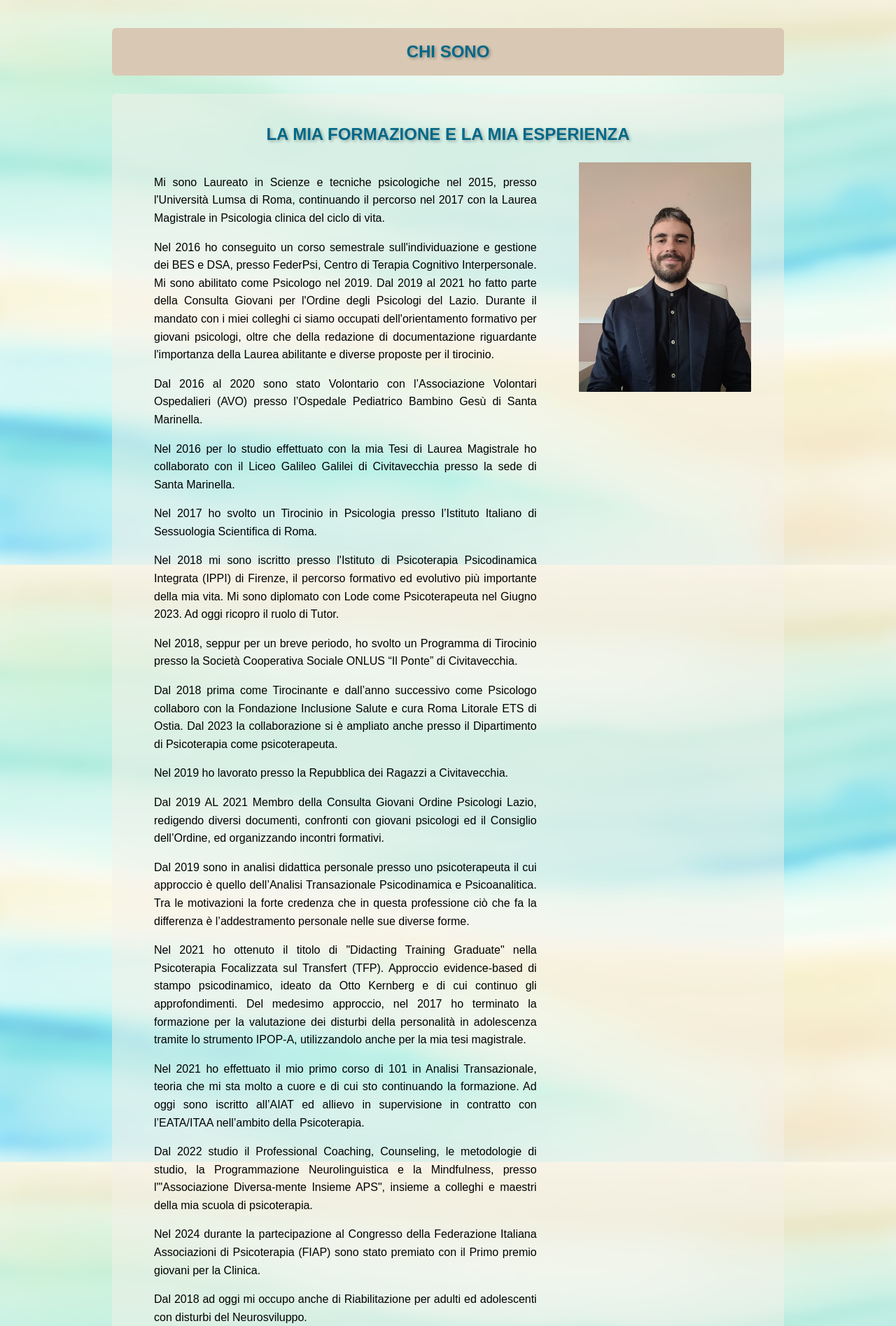
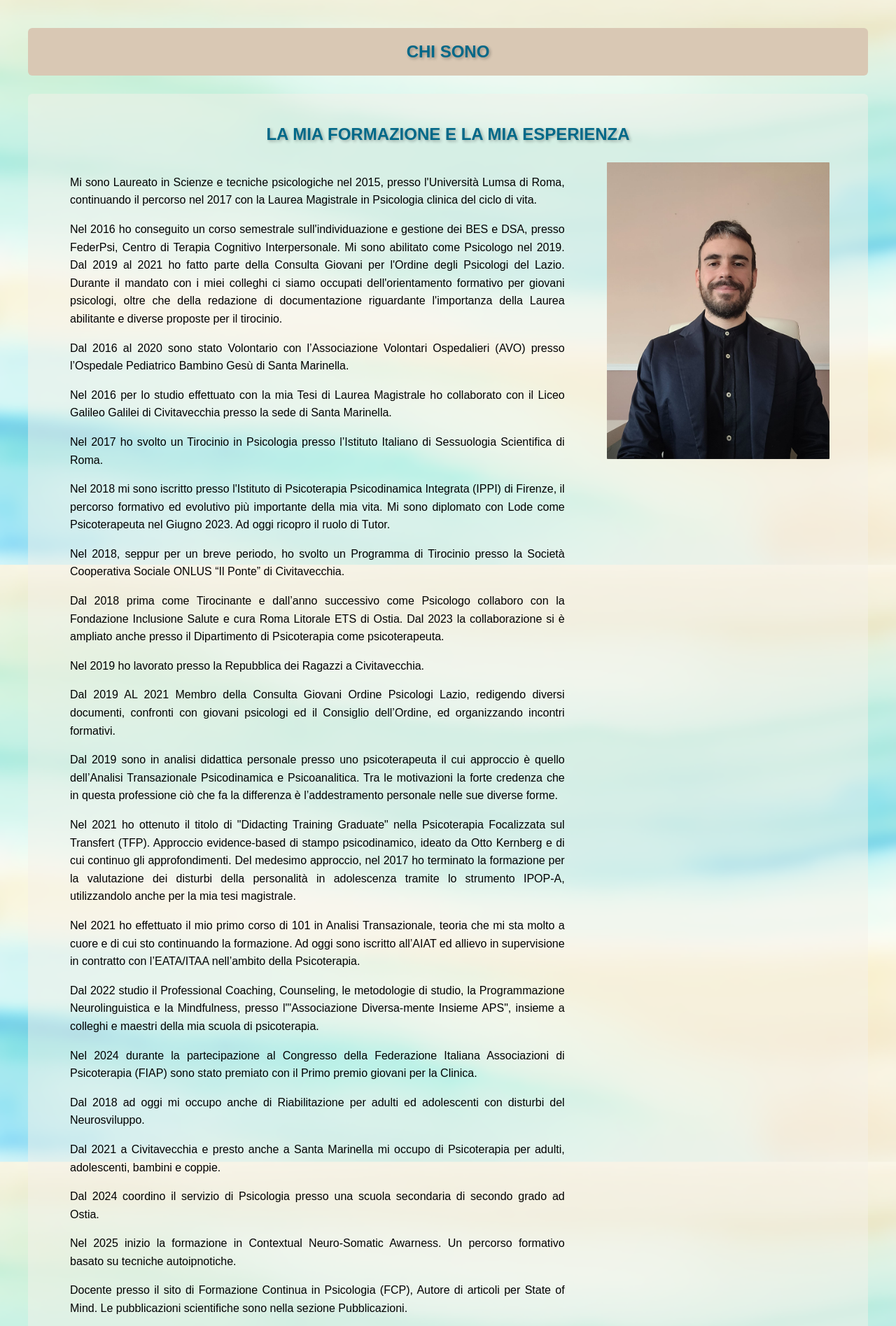
Before and after one commit to GI3793/SitoManuel, a Flask app: page /about in a window 1280 px wide. Shown: the part 46-1941 px from the top of the page at 70% size. Run offline with Flask 3, Linux system fonts and the light colour scheme; some web fonts are replaced.

Commit message:
Add files via upload

```diff
--- a/templates/about.html
+++ b/templates/about.html
@@ -3,7 +3,7 @@
 {% block title %}Chi sono{% endblock %}
 
 {% block content %}
-<section style="max-width: 80%; margin: 0 auto;">
+<section style="max-width: 100%; margin: 0 auto;">
 
     <!-- Titolo principale con sfondo crema e blu scuro nel testo -->
     <div style="background-color: #d9c8b4; padding: 15px; text-align: center;
```
